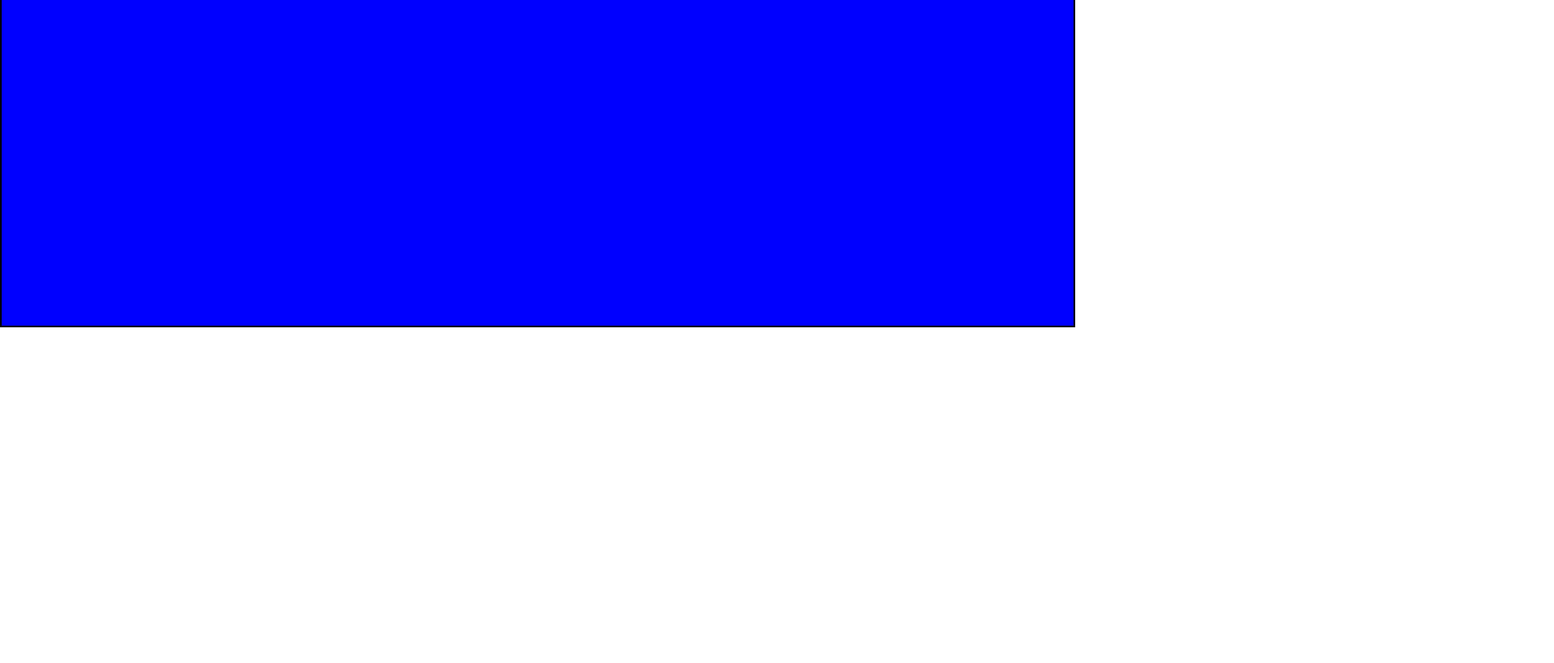
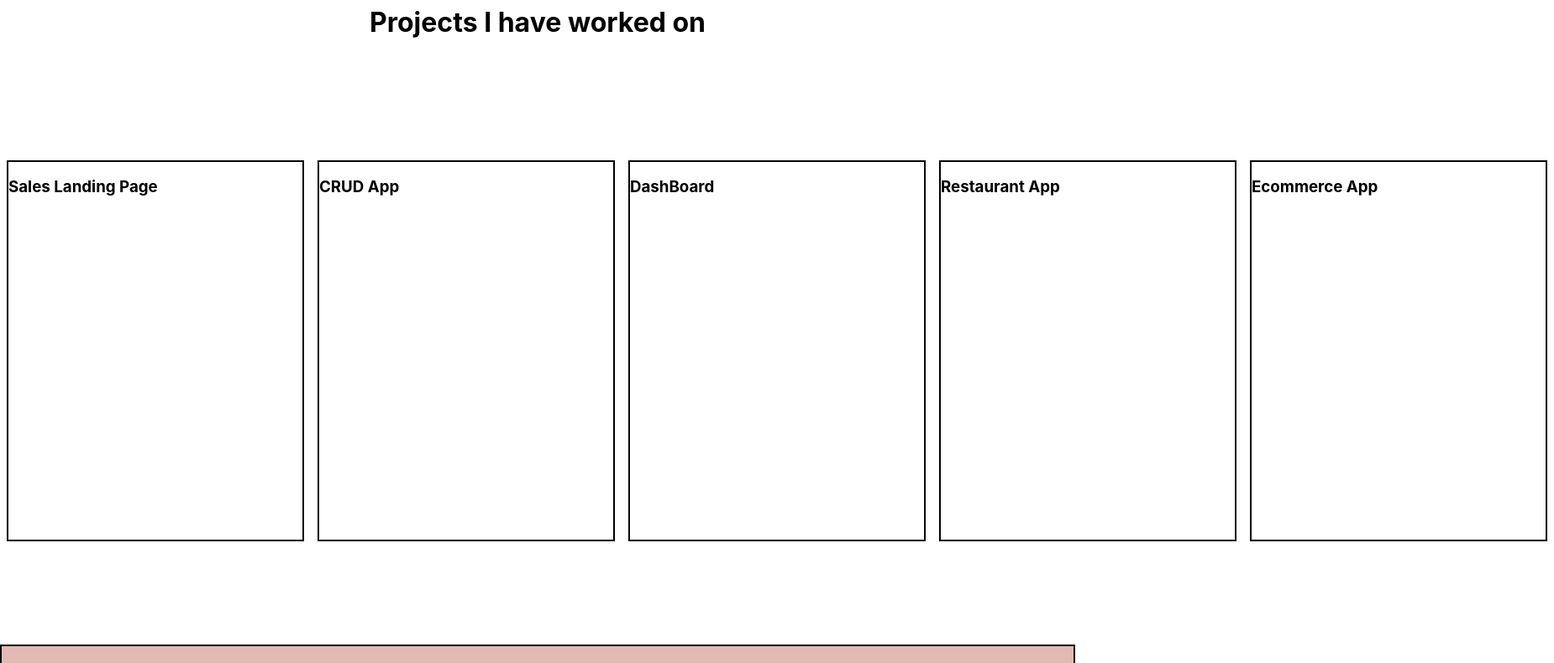
Before and after one commit to RicardoOrtega667/portfolio, a React app: page / in a window 1280 px wide. Shown: the part 1838-2628 px from the top of the page at 84% size, 1850 px wide, since content can reach past the window. Before the commit the page ends 2228 px from the top, so only its background shows below. Built offline with nearby package versions, Linux system fonts and the light colour scheme.

Commit message:
cuarto commit

```diff
--- /dev/null
+++ b/src/Projects.js
@@ -0,0 +1,28 @@
+import React from "react";
+
+export const Projects = () => {
+  return (
+    <div className="projects">
+      <h1 className="projectsTitle">Projects I have worked on</h1>
+      <div className="projectShows">
+        <div className="project">
+          <h3>Sales Landing Page</h3>
+        </div>
+        <div className="project">
+          <h3>CRUD App</h3>
+        </div>
+        <div className="project">
+          <h3>DashBoard</h3>
+        </div>
+        <div className="project">
+          <h3>Restaurant App</h3>
+        </div>
+        <div className="project">
+          <h3>Ecommerce App</h3>
+        </div>
+      </div>
+    </div>
+  );
+};
+
+export default Projects;
--- a/src/index.css
+++ b/src/index.css
@@ -42,9 +42,11 @@ nav {
   display: flex;
   flex-direction: row;
   justify-content: space-between;
+  background-color: #c2c5cb;
+  margin: 0 auto;
 }
 
-.logoUcamp{
+.logoUcamp {
   height: 220px;
   display: flex;
   align-items: center;
@@ -55,7 +57,7 @@ nav {
 
 }
 
-.logoMongo{
+.logoMongo {
   height: 220px;
   display: flex;
   align-items: center;
@@ -66,7 +68,7 @@ nav {
 
 }
 
-.imagenesHerramientas{
+.imagenesHerramientas {
   display: flex;
   flex-direction: row;
   height: 220px;
@@ -74,7 +76,7 @@ nav {
   border: 2px solid;
 }
 
-.imagenesHerramientas2{
+.imagenesHerramientas2 {
   display: flex;
   flex-direction: row;
   height: 220px;
@@ -82,22 +84,43 @@ nav {
   border: 2px solid;
 }
 
-.asidee{
+.asidee {
   height: 884px;
   width: 300px;
   border: 2px solid;
-  background-color: rgb(141, 89, 156);
+  background-color: #f2e8e2
 }
 
-.pieDePagina{
+.pieDePagina {
   height: 400px;
   border: 2px solid;
-  background-color: blue;
+  background-color: #e3bab3
 }
 
-.aboutMe{
+.aboutMe {
   display: flex;
   flex-direction: column;
   align-items: center;
   justify-content: flex-center;
+  background-color: #6f859b;
 }
+
+.projectsTitle {
+  display: flex;
+  align-items: center;
+  justify-content: center;
+}
+
+.projectShows {
+  height: 700px;
+  width: 1850px;
+   display: flex;
+  align-items: center;
+  justify-content: space-around;
+}
+
+.project{
+   height: 450px;
+  width: 350px;
+  border: 2px solid;
+}
--- a/src/index.js
+++ b/src/index.js
@@ -6,14 +6,16 @@ import NavBar from "./NavBar";
 import Body from "./Body";
 import Footer from "./Footer";
 import About from "./About";
+import Projects from "./Projects";
 
 const root = ReactDOM.createRoot(document.getElementById("root"));
 root.render(
   <React.StrictMode>
     <NavBar />
+    <About />
     <Body />
-    <About />
-    <Footer />
+    <Projects />
+     <Footer />
   </React.StrictMode>
 );
 
```
Lines whose indentation alone changed are shown as unchanged.
